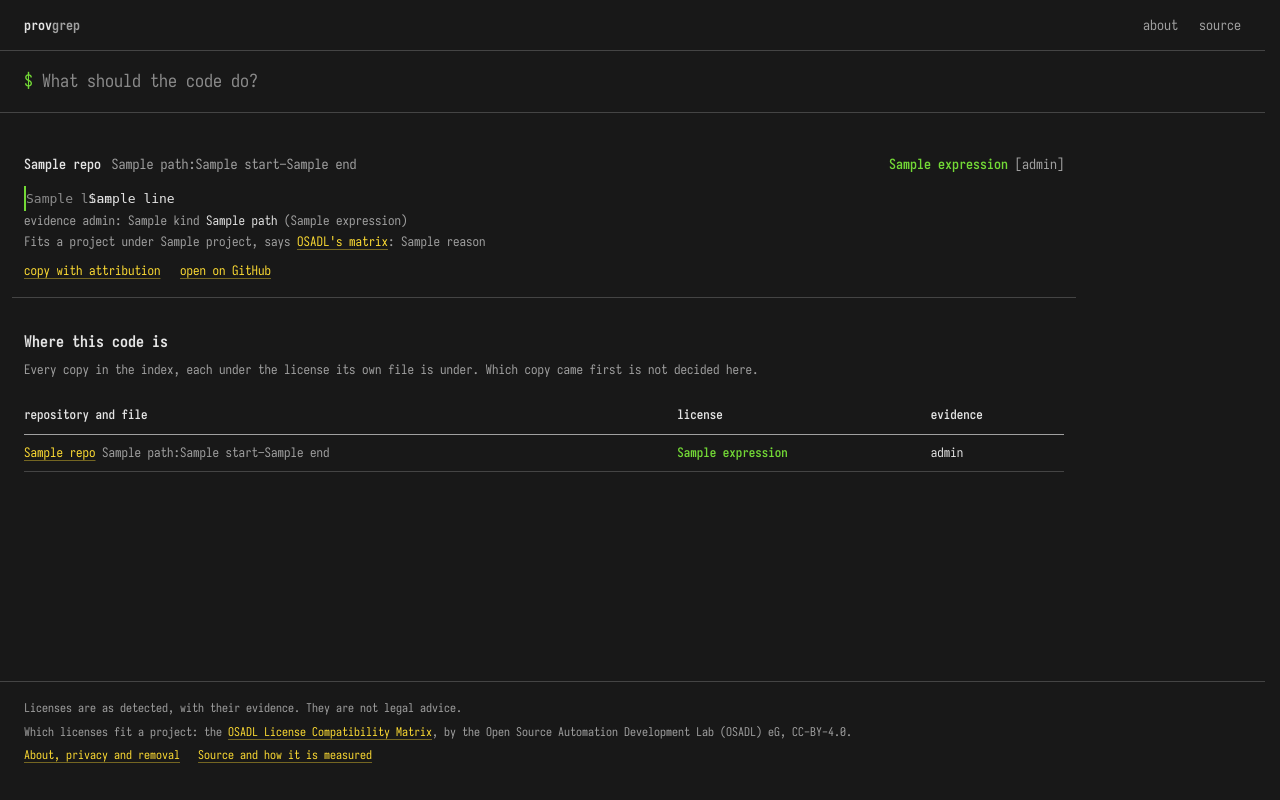
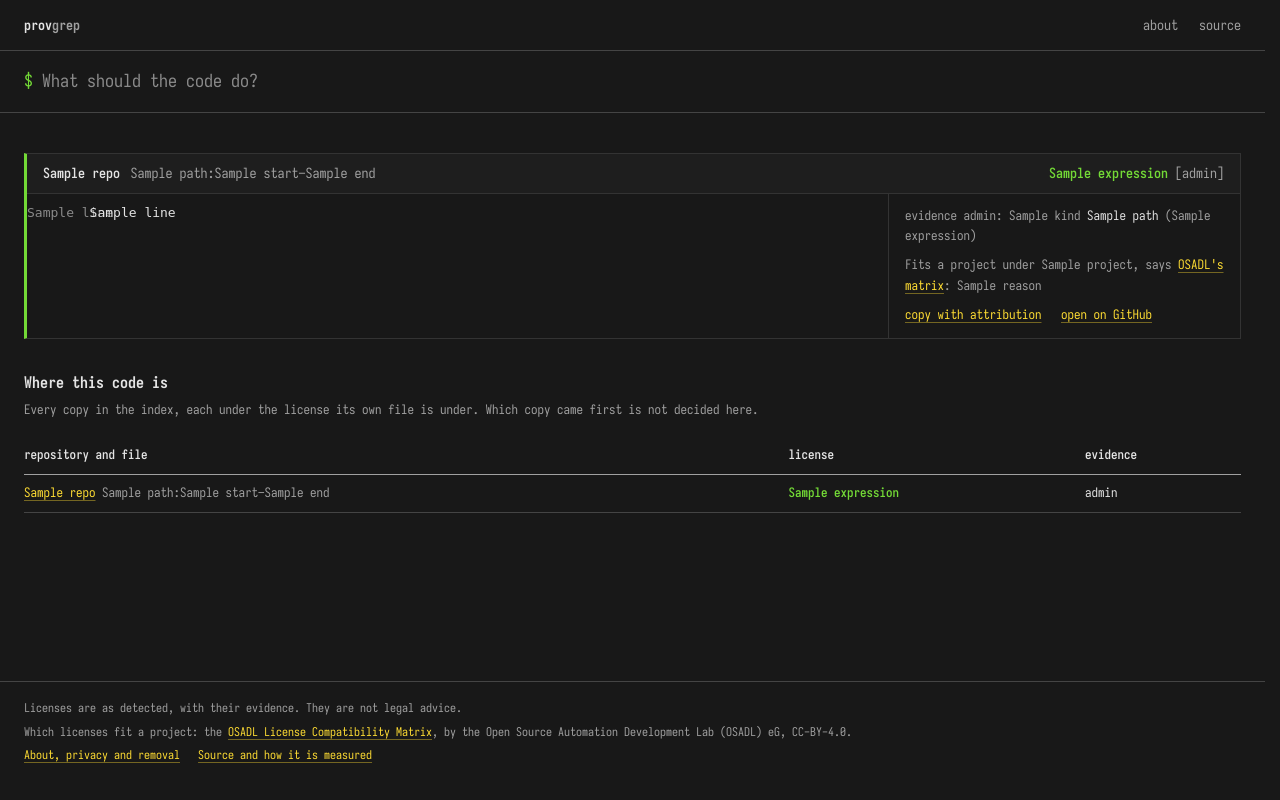
Before and after one commit to jjaroztegi/provgrep, a Python web app: template src/provgrep/templates/snippet.html in a window 1280 px wide. Run offline with Jinja, Linux system fonts and the light colour scheme; the template is opened without the code that fills it: most values are stand-ins (such as "Sample title", 1, 10 or a date in 2020).

Commit message:
fix(web): each result in a box with its license beside the code, and filters that fit (#33)
Results ran into each other with only a rule between them, wide screens left most of the page
empty to the right of the code, the language list pushed the level filter below the fold, and
matches were marked in the theme's white, brighter than anything else on the page.

```diff
--- a/src/provgrep/static/site.css
+++ b/src/provgrep/static/site.css
@@ -30,6 +30,7 @@
   --muted: #a0a0a0;
   --dim: #8a8a8a; /* line numbers and placeholders, 5:1 on --bg */
   --rule: #444;
+  --box: #333; /* a result's edges: quieter than a rule, as there are many */
   --yellow: #ffdd33;
   --green: #73d936; /* permissive */
   --warm: #cc8c3c; /* shareable on terms: copyleft and the like */
@@ -128,22 +132,36 @@ abbr { text-decoration: none; }
 /* With the script, results follow what is typed and picked; the button is for without it. */
 .live .search button { display: none; }
 
-/* The page: the filters at the left, the results at the right */
+/* The page: the filters at the left, staying in view, the results at the right */
 
 .page { flex: 1; display: grid; grid-template-columns: 15rem minmax(0, 1fr); }
-main { min-width: 0; padding: 0 1.5rem 2rem; }
-main.single { flex: 1; width: 100%; max-width: 68rem; padding-top: 1.5rem; }
+main { min-width: 0; padding: 0 0 2rem 1.5rem; container: main / inline-size; }
+.page > main { border-left: 1px solid var(--rule); }
+main.single { flex: 1; padding: 1.5rem max(1.5rem, (100% - 100rem) / 2) 2rem; }
 
 .filters {
-  padding: 0.25rem 1.5rem 1.5rem;
-  border-right: 1px solid var(--rule);
+  position: sticky;
+  top: 0;
+  align-self: start;
+  max-height: 100dvh;
+  overflow-y: auto;
+  margin-left: -1.5ch; /* room for the ">" at the left of the checked option, which scrolling clips */
+  padding: 0.25rem 1.5rem 1.5rem 1.5ch;
   font-size: 0.8125rem;
 }
 .filters > summary { display: none; }
 .filters fieldset { min-width: 0; margin: 1.125rem 0 0; padding: 0; border: 0; }
 .filters legend { margin-bottom: 0.375rem; padding: 0; font-weight: 600; }
+/* Two columns, read down: the list is long, and the other filters stay above the fold */
+.languages { columns: 2; column-gap: 2.5ch; }
 
-.option { position: relative; display: block; color: var(--muted); cursor: pointer; }
+.option {
+  position: relative;
+  display: block;
+  break-inside: avoid;
+  color: var(--muted);
+  cursor: pointer;
+}
 .option input { position: absolute; width: 1px; height: 1px; margin: 0; opacity: 0; }
 .option:hover { color: var(--fg); }
 .option:has(:checked) { color: var(--fg); font-weight: 600; }
@@ -192,19 +209,35 @@ main.single { flex: 1; width: 100%; max-width: 68rem; padding-top: 1.5rem; }
 .message, .next { margin: 1.25rem 0; color: var(--muted); }
 .message { max-width: 46rem; color: var(--fg); }
 
-/* A result: where it is and its license on one line, then the code, its notices and evidence.
-   The code's rule is in the colour of its license, so the page can be scanned for what fits. */
+/* A result is a box: where it is and its license in a bar at the top, then the code, then its
+   notices and evidence, which go beside the code where there is room. The box's left edge is in
+   the colour of the license, so the page can be scanned for what fits. */
 .result {
   --license: var(--green);
-  margin: 0 -0.75rem;
-  padding: 1rem 0.75rem;
-  border-bottom: 1px solid var(--rule);
+  display: grid;
+  grid-template-columns: minmax(0, 1fr);
+  margin-top: 1rem;
+  border: 1px solid var(--box);
+  border-left: 3px solid var(--license);
 }
 .result.copyleft { --license: var(--warm); }
 .result.link { --license: var(--red); }
 :where(.result) :where(p, ul) { margin: 0; }
+@container main (min-width: 60rem) {
+  .result { grid-template-columns: minmax(0, 1fr) 22rem; }
+  .source { grid-column: 1 / -1; }
+  .result .facts { border-top: 0; border-left: 1px solid var(--box); }
+}
 
-.source { display: flex; align-items: baseline; gap: 1.5ch; min-width: 0; }
+.source {
+  display: flex;
+  align-items: baseline;
+  gap: 1.5ch;
+  min-width: 0;
+  padding: 0.5rem 1rem;
+  border-bottom: 1px solid var(--box);
+  background: var(--bg-lighter);
+}
 .repo { color: var(--fg); font-weight: 600; text-decoration: none; white-space: nowrap; }
 .repo:hover { color: var(--yellow); }
 /* A long path loses its start, not the file's name */
@@ -229,11 +262,9 @@ main.single { flex: 1; width: 100%; max-width: 68rem; padding-top: 1.5rem; }
 .license { color: var(--license); font-weight: 600; }
 .license abbr { color: var(--muted); font-weight: 400; }
 
-.code, .withheld, .notices { margin-top: 0.625rem; }
-.code { border-left: 2px solid var(--license); }
+.code { min-width: 0; padding: 0.5rem 0; }
 .code pre {
   margin: 0;
-  padding: 0.125rem 0;
   overflow: auto;
   font: 0.8125rem/1.65 var(--mono);
   font-variant-ligatures: none;
@@ -259,19 +292,23 @@ main.single { flex: 1; width: 100%; max-width: 68rem; padding-top: 1.5rem; }
   user-select: none;
 }
 
-.withheld {
-  padding: 0.125rem 0 0.125rem 2ch;
-  border-left: 2px solid var(--license);
-  color: var(--muted);
+.withheld { padding: 0.75rem 1rem; color: var(--muted); }
+
+.facts {
+  display: flex;
+  flex-direction: column;
+  gap: 0.5rem;
+  min-width: 0;
+  padding: 0.75rem 1rem;
+  border-top: 1px solid var(--box);
 }
-
 .notices { padding: 0; list-style: none; font-size: 0.8125rem; }
 .notices.none, .more-notices { color: var(--muted); }
 .evidence, .fits, .copies { color: var(--muted); font-size: 0.8125rem; }
 .evidence b { color: var(--fg); font-weight: 400; overflow-wrap: anywhere; }
 .warn { color: var(--red); }
 
-.actions { display: flex; flex-wrap: wrap; gap: 0.25rem 3ch; margin-top: 0.5rem; font-size: 0.8125rem; }
+.actions { display: flex; flex-wrap: wrap; gap: 0.25rem 3ch; font-size: 0.8125rem; }
 .copy, .more {
   padding: 0;
   border: 0;
--- a/src/provgrep/templates/card.html
+++ b/src/provgrep/templates/card.html
@@ -15,6 +15,7 @@
   {% else %}
   <p class="withheld">The code is not shown here: no license found in it lets it be shared.</p>
   {% endif %}
+  <div class="facts">
     {% if lic.notices %}
     <ul class="notices">
       {% for notice in lic.notices[:3] %}<li>{{ notice }}</li>{% endfor %}
@@ -37,5 +38,6 @@
       <a href="{{ loc.url }}">open on GitHub</a>
     </p>
     {% if v.attribution %}<pre class="attribution" id="att-{{ r.id }}" hidden>{{ v.attribution }}</pre>{% endif %}
+  </div>
 </article>
 {% endmacro %}
```
Also changed, not shown: other parts of src/provgrep/static/site.css (+26 -13 lines), src/provgrep/templates/filters.html (+6 -6 lines). Lines whose indentation alone changed are shown as unchanged.
